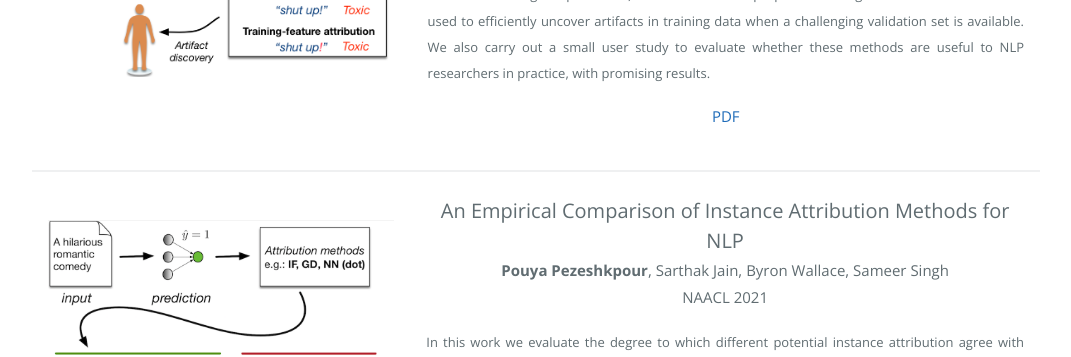
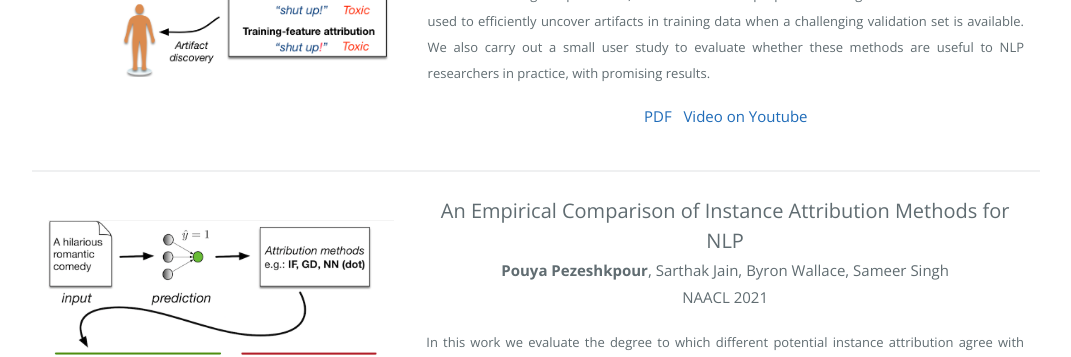
Before and after one commit to pouyapez/pouyapez.github.io, a Jekyll site: the page built from index.md, in a window 1280 px wide and 900 px high, scrolled down 1472 px. Shown: the part 154-511 px from the top of the window, without its empty margins (104-1175 px from the left). Built offline with Jekyll 4.4.1, drawn with Linux system fonts in a browser that asks for light colours.

Commit message:
Update index.md

```diff
--- a/index.md
+++ b/index.md
@@ -59,7 +59,7 @@ layout: default
               ACL 2022</font><br>
              </p><p align="justify"> <font style="font-size:13px">In this paper we evaluate use of different attribution methods for aiding identification of training data artifacts. We propose new hybrid approaches that combine saliency maps (which highlight "important" input features) with instance attribution methods (which retrieve training samples "influential" to a given prediction). We show that this proposed training-feature attribution can be used to efficiently uncover artifacts in training data when a challenging validation set is available. We also carry out a small user study to evaluate whether these methods are useful to NLP researchers in practice, with promising results. </font><br></p>
                       <p align="center">
-             <font style="font-size:15px"><a href="https://arxiv.org/pdf/2107.00323.pdf">PDF</a></font>
+             <font style="font-size:15px"><a href="https://arxiv.org/pdf/2107.00323.pdf">PDF</a>&nbsp;&nbsp;&nbsp;<a href="https://www.youtube.com/watch?v=1xXnio8AdpY&t=141s">Video on Youtube</a></font>
              </p>
         </td>
       </tr>
```
